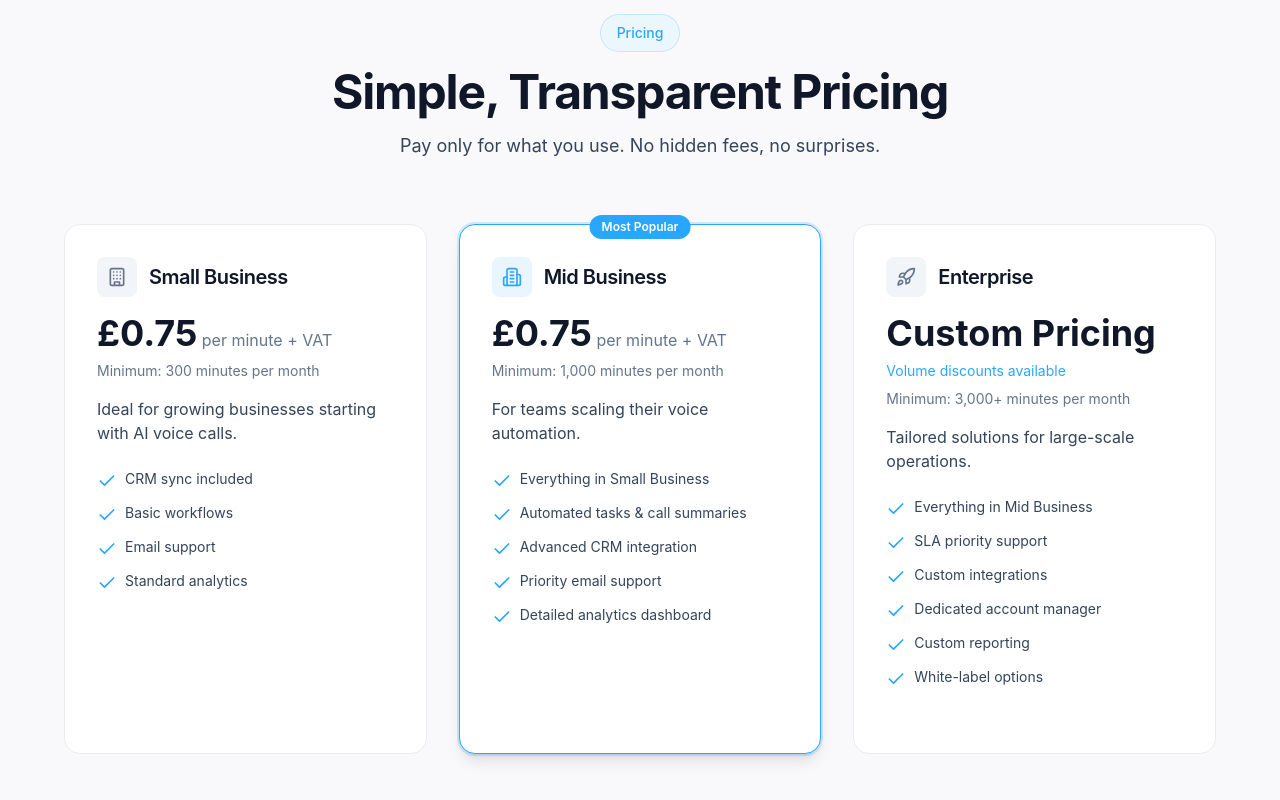
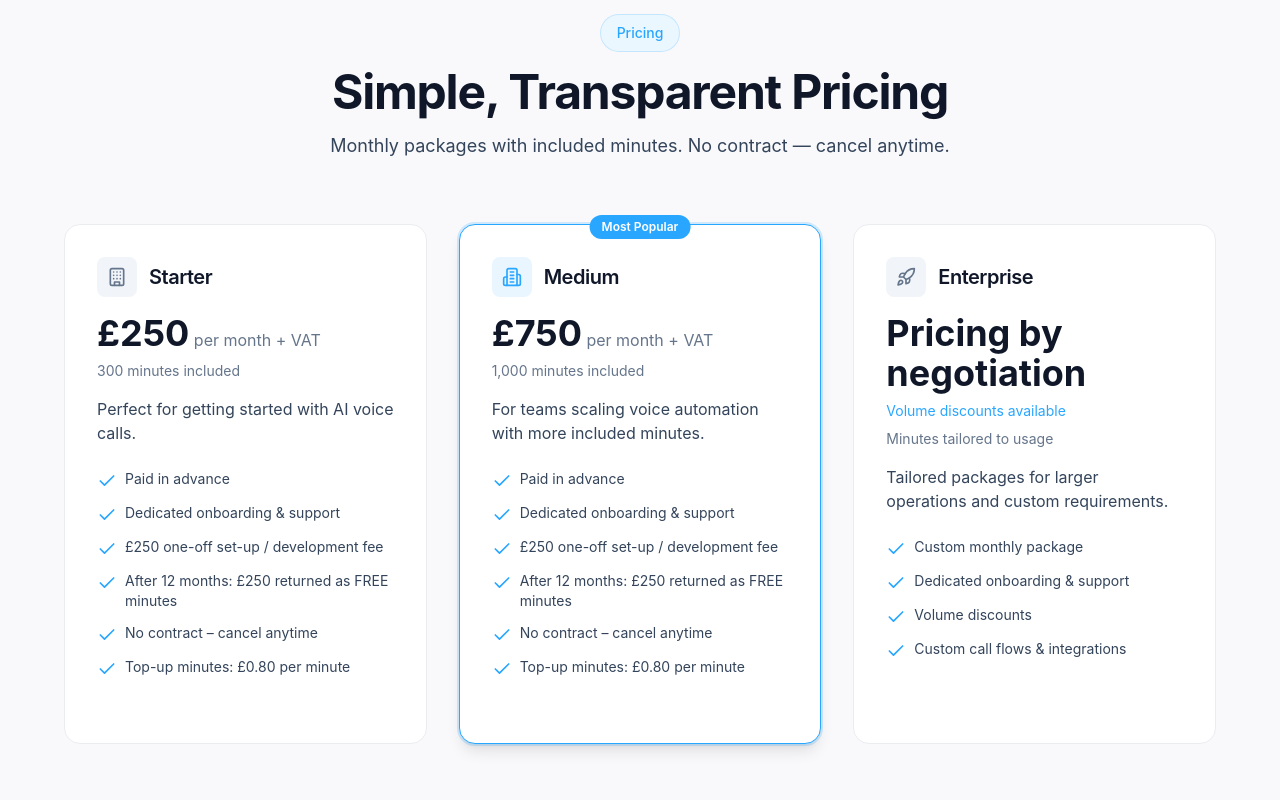
Before and after one commit to noorlight007/ai-rd1, a Next.js app: page / in a window 1280 px wide. Shown: the part 3260-4060 px from the top of the page. Built offline with nearby package versions, Linux system fonts and the light colour scheme; no server answers.

Commit message:
update the pricing model

```diff
--- a/src/components/Pricing.tsx
+++ b/src/components/Pricing.tsx
@@ -1,36 +1,39 @@
 import { Check, Building, Building2, Rocket } from "lucide-react";
-import { Button } from "@/components/ui/button";
+// import { Button } from "@/components/ui/button";
 
 const pricingTiers = [
   {
-    name: "Small Business",
+    name: "Starter",
     icon: Building,
-    price: "£0.75",
-    unit: " per minute + VAT",
-    description: "Ideal for growing businesses starting with AI voice calls.",
-    minimumMinutes: "300 minutes per month",
+    price: "£250",
+    unit: " per month + VAT",
+    description: "Perfect for getting started with AI voice calls.",
+    minimumMinutes: "300 minutes included",
     features: [
-      "CRM sync included",
-      "Basic workflows",
-      "Email support",
-      "Standard analytics",
+      "Paid in advance",
+      "Dedicated onboarding & support",
+      "£250 one-off set-up / development fee",
+      "After 12 months: £250 returned as FREE minutes",
+      "No contract – cancel anytime",
+      "Top-up minutes: £0.80 per minute",
     ],
     cta: "Get Started",
     popular: false,
   },
   {
-    name: "Mid Business",
+    name: "Medium",
     icon: Building2,
-    price: "£0.75",
-    unit: " per minute + VAT",
-    description: "For teams scaling their voice automation.",
-    minimumMinutes: "1,000 minutes per month",
+    price: "£750",
+    unit: " per month + VAT",
+    description: "For teams scaling voice automation with more included minutes.",
+    minimumMinutes: "1,000 minutes included",
     features: [
-      "Everything in Small Business",
-      "Automated tasks & call summaries",
-      "Advanced CRM integration",
-      "Priority email support",
-      "Detailed analytics dashboard",
+      "Paid in advance",
+      "Dedicated onboarding & support",
+      "£250 one-off set-up / development fee",
+      "After 12 months: £250 returned as FREE minutes",
+      "No contract – cancel anytime",
+      "Top-up minutes: £0.80 per minute",
     ],
     cta: "Get Started",
     popular: true,
@@ -38,18 +41,16 @@ const pricingTiers = [
   {
     name: "Enterprise",
     icon: Rocket,
-    price: "Custom Pricing",
+    price: "Pricing by negotiation",
     unit: "",
-    description: "Tailored solutions for large-scale operations.",
-    minimumMinutes: "3,000+ minutes per month",
+    description: "Tailored packages for larger operations and custom requirements.",
+    minimumMinutes: "Minutes tailored to usage",
     subtext: "Volume discounts available",
     features: [
-      "Everything in Mid Business",
-      "SLA priority support",
-      "Custom integrations",
-      "Dedicated account manager",
-      "Custom reporting",
-      "White-label options",
+      "Custom monthly package",
+      "Dedicated onboarding & support",
+      "Volume discounts",
+      "Custom call flows & integrations",
     ],
     cta: "Contact Sales",
     popular: false,
@@ -69,7 +70,7 @@ const Pricing = () => {
             Simple, Transparent Pricing
           </h2>
           <p className="text-lg text-body">
-            Pay only for what you use. No hidden fees, no surprises.
+            Monthly packages with included minutes. No contract — cancel anytime.
           </p>
         </div>
 
@@ -95,17 +96,27 @@ const Pricing = () => {
 
               {/* Icon & Title */}
               <div className="flex items-center gap-3 mb-4">
-                <div className={`w-10 h-10 rounded-lg flex items-center justify-center ${
-                  tier.popular ? "bg-accent/10" : "bg-secondary"
-                }`}>
-                  <tier.icon className={`w-5 h-5 ${tier.popular ? "accent-text" : "text-muted-text"}`} />
+                <div
+                  className={`w-10 h-10 rounded-lg flex items-center justify-center ${
+                    tier.popular ? "bg-accent/10" : "bg-secondary"
+                  }`}
+                >
+                  <tier.icon
+                    className={`w-5 h-5 ${
+                      tier.popular ? "accent-text" : "text-muted-text"
+                    }`}
+                  />
                 </div>
-                <h3 className="text-xl font-semibold text-headline">{tier.name}</h3>
+                <h3 className="text-xl font-semibold text-headline">
+                  {tier.name}
+                </h3>
               </div>
 
               {/* Price */}
               <div className="mb-2">
-                <span className="text-4xl font-bold text-headline">{tier.price}</span>
+                <span className="text-4xl font-bold text-headline">
+                  {tier.price}
+                </span>
                 <span className="text-muted-text">{tier.unit}</span>
               </div>
 
@@ -114,9 +125,9 @@ const Pricing = () => {
                 <p className="text-sm text-accent mb-2">{tier.subtext}</p>
               )}
 
-              {/* Minimum */}
+              {/* Included minutes / minimum */}
               <p className="text-sm text-muted-text mb-4">
-                Minimum: {tier.minimumMinutes}
+                {tier.minimumMinutes}
               </p>
 
               {/* Description */}
@@ -133,18 +144,18 @@ const Pricing = () => {
               </ul>
 
               {/* CTA Button */}
-              {/* <Button
+              {/*
+              <Button
                 variant={tier.popular ? "cta" : "ctaSecondary"}
                 size="lg"
                 className="w-full"
               >
                 {tier.cta}
-              </Button> */}
+              </Button>
+              */}
             </div>
           ))}
         </div>
-
-
       </div>
     </section>
   );
```
